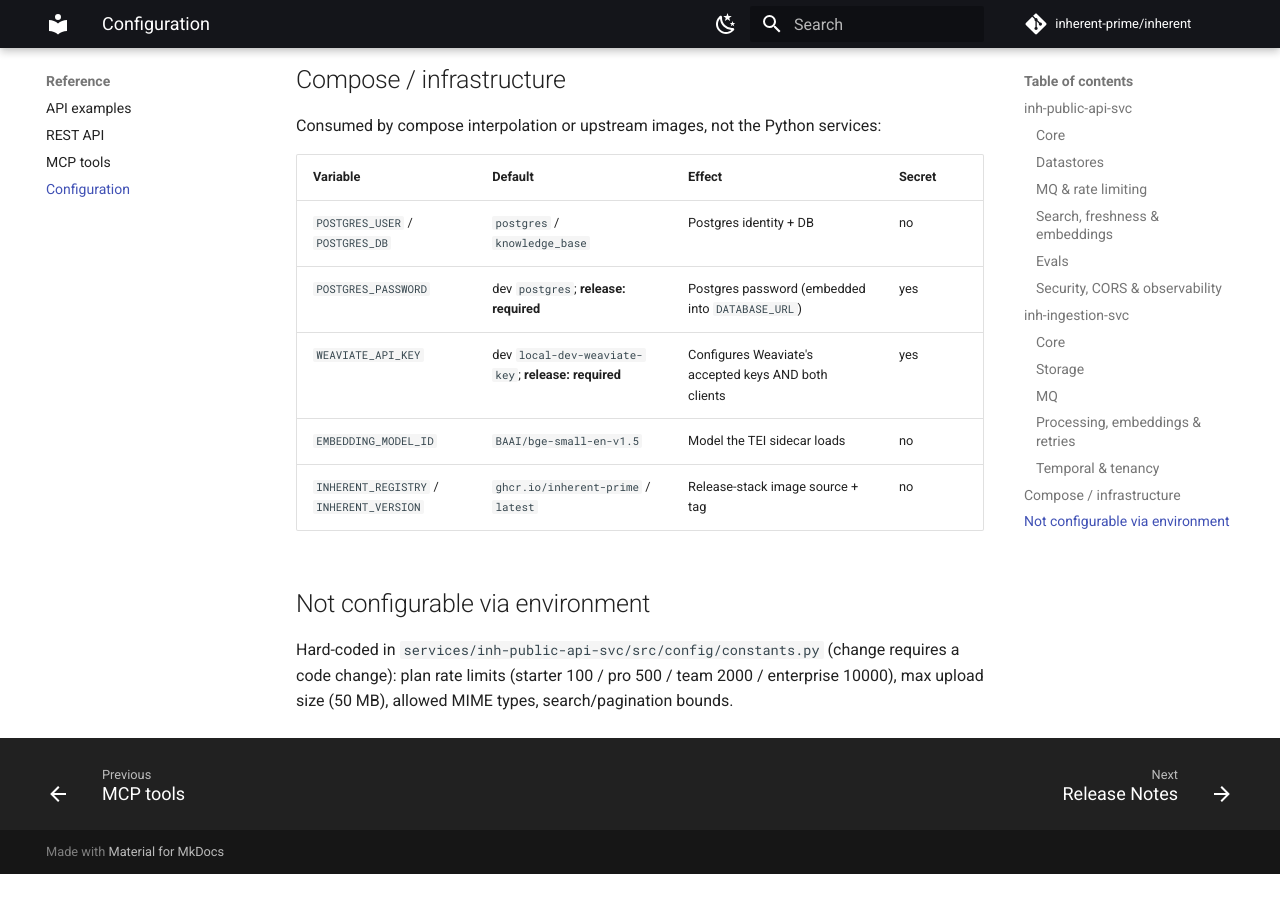
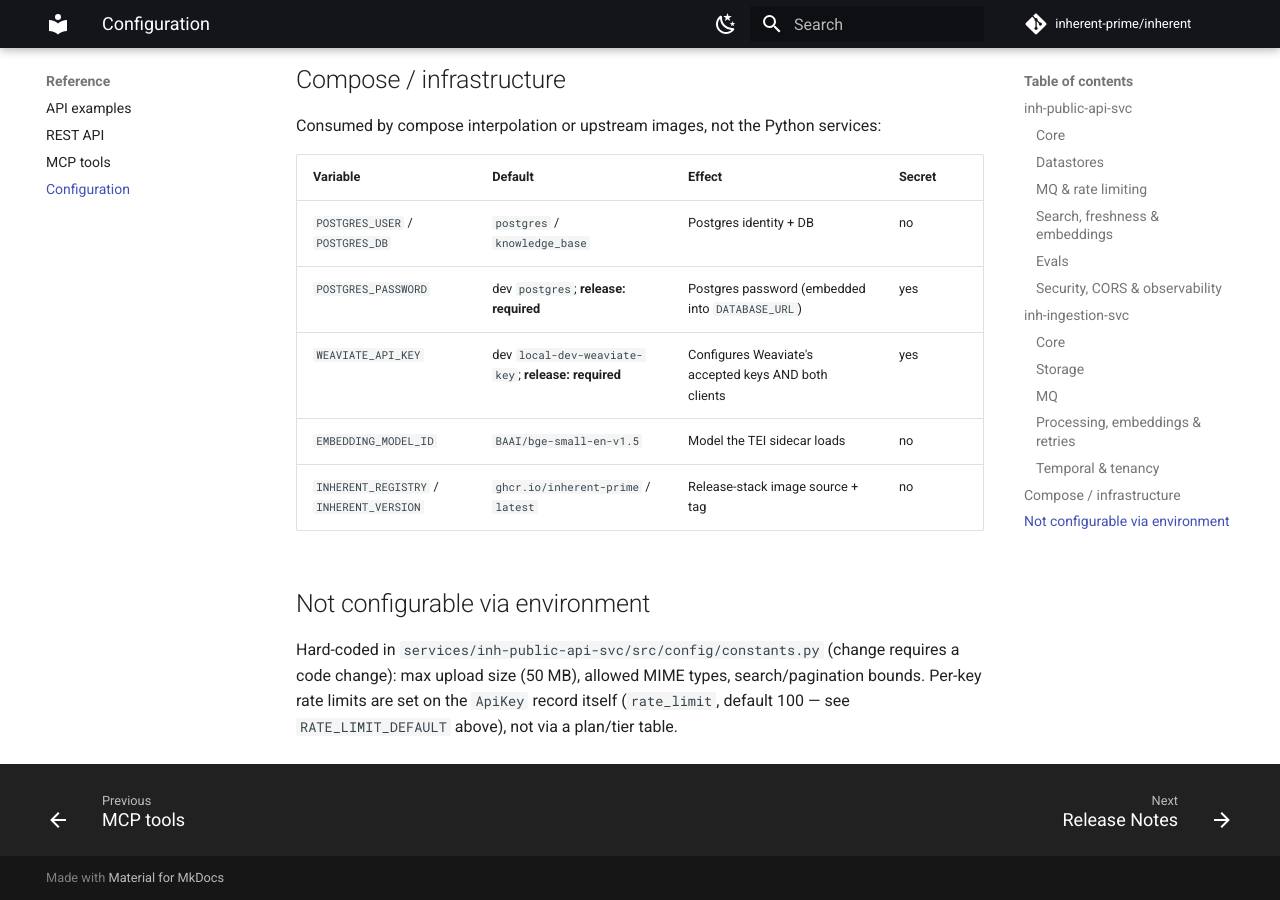
Before and after one commit to akash1047/inherent, an MkDocs documentation site: the page built from docs/reference/configuration.md, in a window 1280 px wide and 900 px high, scrolled down 6664 px. Built offline with MkDocs 1.6.1 and Material for MkDocs 9.7.7, drawn with Linux system fonts in a browser that asks for light colours; comment, search, counter and statistics services are not loaded; before the commit the page ends 7538 px from its top, so only the background shows below that.

Commit message:
chore(config): drop dead PLAN_RATE_LIMITS pricing-tier constant
PLAN_RATE_LIMITS hardcoded commercial plan pricing (starter/pro/team/
enterprise, $149-$2K+/month) into the OSS codebase. Grep across both
services, their tests, and docs confirms it was read nowhere: the
rate-limiting middleware and ApiKey model already use a flat
rate_limit field (default DEFAULT_RATE_LIMIT / RATE_LIMIT_DEFAULT),
independent of any tier table. Delete the constant and its
config/__init__ re-export; update the configuration reference doc
that described it as a hardcoded plan-tier table.

Part 2 of #151 (making the remaining rate limiter pluggable) is a
design question, not a cleanup, and is intentionally not addressed
here.

Co-Authored-By: Claude Opus 5 <noreply@anthropic.com>
Claude-Session: https://claude.ai/code/session_01FCHR66RDm66gzf1PFuFaHV

```diff
--- a/docs/reference/configuration.md
+++ b/docs/reference/configuration.md
@@ -163,6 +163,7 @@ Consumed by compose interpolation or upstream images, not the Python services:
 ## Not configurable via environment
 
 Hard-coded in `services/inh-public-api-svc/src/config/constants.py` (change
-requires a code change): plan rate limits (starter 100 / pro 500 / team 2000 /
-enterprise 10000), max upload size (50 MB), allowed MIME types,
-search/pagination bounds.
+requires a code change): max upload size (50 MB), allowed MIME types,
+search/pagination bounds. Per-key rate limits are set on the `ApiKey` record
+itself (`rate_limit`, default 100 — see `RATE_LIMIT_DEFAULT` above), not via
+a plan/tier table.
```
Also changed, not shown: CHANGELOG.md (+7 -0 lines), 2 other files.
